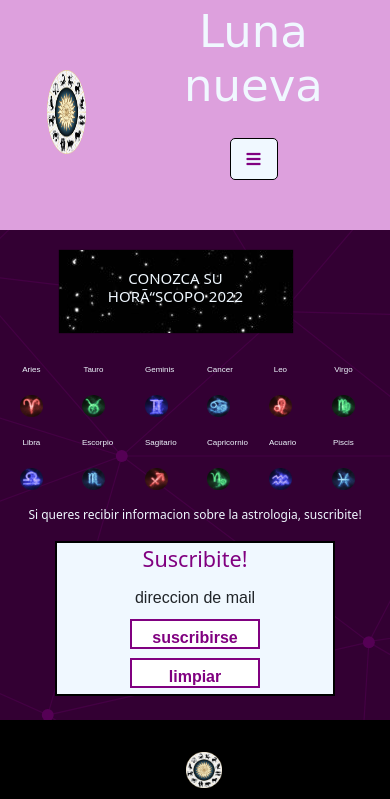
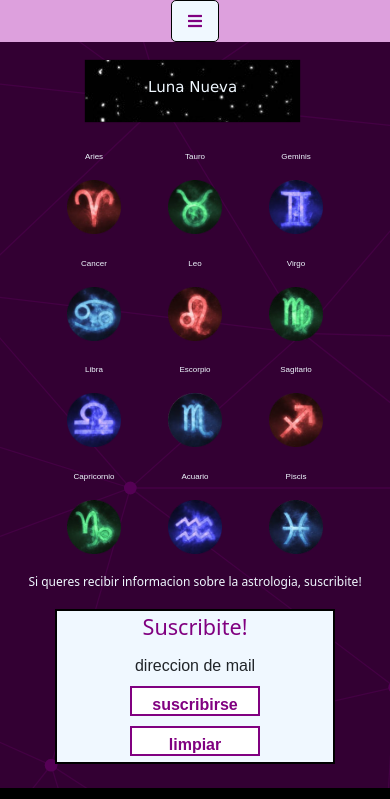
Before and after one commit to mayralagala/Desarrollo-web-Coderhouse, a website: page index.html in a window 390 px wide. Shown: the top 799 px of the page. Drawn offline with nearby package versions, Linux system fonts and the light colour scheme; a web font is replaced by a local one.

Commit message:
correcciones finales

```diff
--- a/index.html
+++ b/index.html
@@ -27,7 +27,7 @@
             data-aos-duration="3000">Luna nueva</h1>
 
 
-            <img src="./imagenes/logo-optimizado-modified.png" alt="logo" class="logo" data-aos="zoom-in">
+            <img src="./imagenes/logo-pequeño.png" alt="logo" class="logo" data-aos="zoom-in">
             <div class="menu__contenedor">
              <nav class="menu">
                 <a class="btn-open-sidebar" href="#sidebar"><i class="fas fa-bars"></i></a>
@@ -95,7 +95,8 @@
 
     <section class="s1">
         <div >
-            <h1> CONOZCA SU HORÓSCOPO 2022</h1>
+            <h1 data-aos="fade-up"
+            data-aos-duration="3000"> Luna Nueva</h1>
 
 
         </div>
--- a/scss/parciales/_componentes.scss
+++ b/scss/parciales/_componentes.scss
@@ -631,9 +631,16 @@
 
 
     }
+    .s1h_form{
+        background-image: url(/imagenes/1.jpg);
+    }
 
+    .s1{
+        margin-left: 8%;
+    }
     .s1 H1{
-        font-size: 30px;
+        font-size: 70px;
+        font-family: 'Lucida Sans', 'Lucida Sans Regular', 'Lucida Grande', 'Lucida Sans Unicode', Geneva, Verdana, sans-serif;
     }
 
     button{
--- a/scss/parciales/_header.scss
+++ b/scss/parciales/_header.scss
@@ -1,32 +1,12 @@
 header{
-    display: grid;
-    grid-template-columns: 30% auto;
-    grid-template-rows: 60% 40%;
-    grid-template-areas: "logo nombre"
-    "none menu";
+    display: flex;
+    flex-direction: row;
+    justify-content: center;
 
 }
-
-.nombre{
-    grid-area: nombre;
-}
-
-.logo{
-    grid-area: logo;
-}
-
-
-
 .nombre{
 
-    color: $blanco;
-    text-align: center;
-    font-size: 40px;
-    margin-left: 20%;
-    margin-top: 3%;
-    width: 60%;
-    height: 40%;
-
+    display: none;
 
 }
 
@@ -58,7 +38,10 @@ header{
     background-color: plum;
 }
 
-.logo{border: transparent;}
+.logo{
+    display: none;
+
+}
 
 .btn-open-sidebar {
     display: none;
--- a/scss/parciales/_medias.scss
+++ b/scss/parciales/_medias.scss
@@ -3,6 +3,19 @@
 
             flex-direction: column;
             border: 0px;
+        }
+
+        .fila1,.fila2{
+            display: flex;
+            flex-wrap: wrap;
+            justify-content: center;
+
+        }
+        .fila1 div,.fila2 div{
+            margin: 3%;
+            width: 20%;
+
+
         }
         .sc__contenedor{
             flex-direction: column;
@@ -15,8 +28,7 @@
 
         }
         .logo{
-            width: 10%;
-            height: 10%;
+           display: none;
 
         }
 
@@ -61,9 +73,9 @@
             color: red;
         }
         .nombre{
-            font-size: 70px;
-            text-align: center;
+            display: none;
         }
+
         .header {
             background-color: plum;
         }
@@ -130,6 +142,19 @@
             flex-direction: column;
             border: 0px;
         }
+
+        .fila1,.fila2{
+            display: flex;
+            flex-wrap: wrap;
+            justify-content: center;
+
+        }
+        .fila1 div,.fila2 div{
+            margin: 3%;
+            width: 20%;
+
+
+        }
         .sc__contenedor{
             flex-direction: column;
         }
@@ -140,9 +165,7 @@
 
         }
         .logo{
-            width: 10%;
-            height: 10%;
-            box-shadow: 2px $negro;
+            display: none;
 
         }
         .btn-open-sidebar{
@@ -218,8 +241,7 @@
                         flex-direction: row;
                     }
                     .nombre {
-                        font-size: 45px;
-                        text-align: center;
+                        display: none;
                     }
                     .header {
                         background-color: plum;
```
Also changed, not shown: pages/servicios.html (+6 -6 lines), css/estilos.css.
